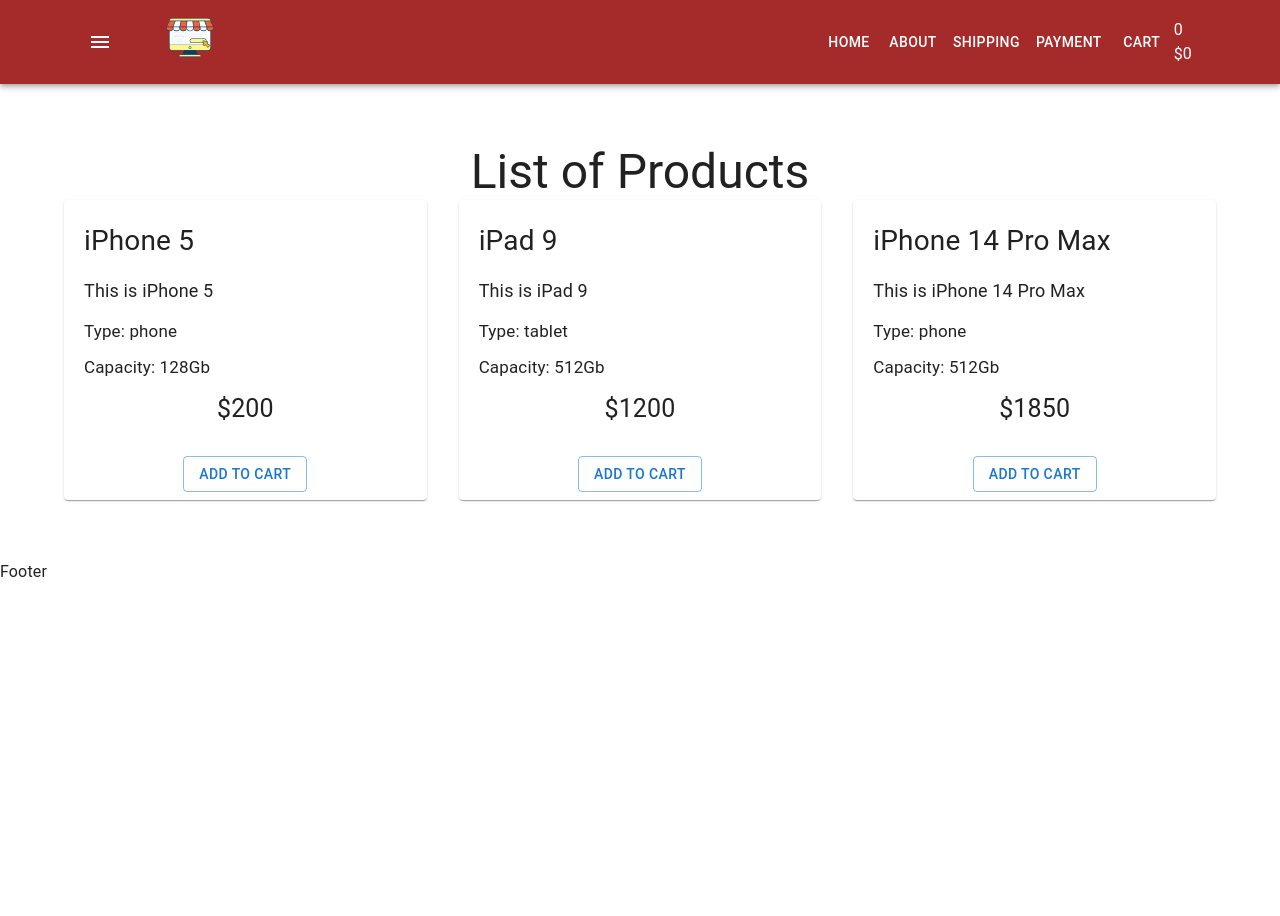
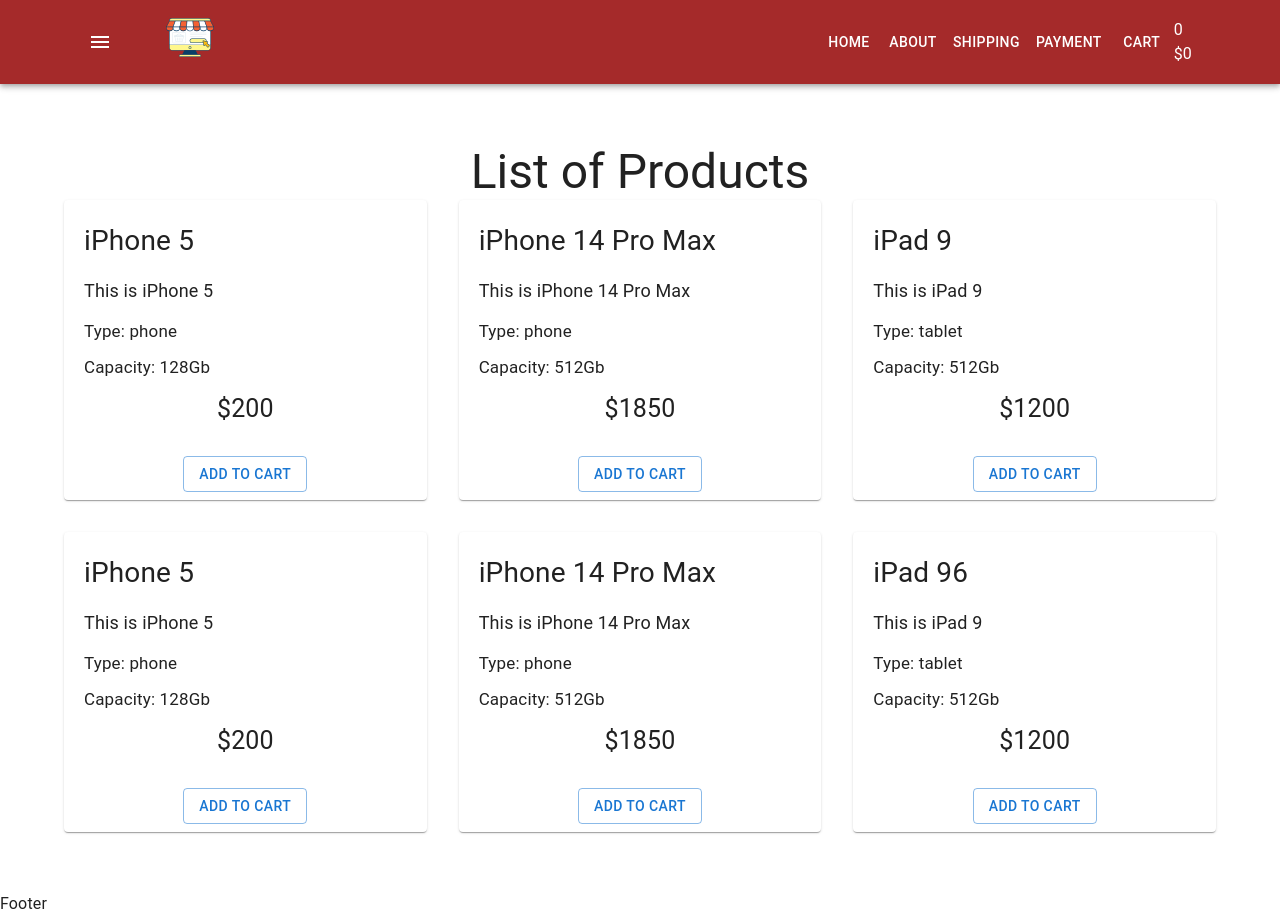
Before and after one commit to asteriab/react-shop-project, a React (Create React App) app: page / in a window 1280 px wide. Before the commit the page ends 800 px from the top, so only its background shows below. Built offline with nearby package versions, Linux system fonts and the light colour scheme.

Commit message:
added possibility to get data from array

```diff
--- a/src/components/Products/ProductsList.tsx
+++ b/src/components/Products/ProductsList.tsx
@@ -1,7 +1,9 @@
 import { Grid, Typography } from "@mui/material";
+import ProductsArray from "utils/ProductsArray";
 import ProductsListItem from "./ProductsListItem";
 
 type Props = {};
+
 const ProductsList = (props: Props) => {
   return (
     <>
@@ -9,33 +11,19 @@
         List of Products
       </Typography>
       <Grid container spacing={4}>
-        <Grid item xs={12} sm={6} md={4}>
-          <ProductsListItem
-            title="iPhone 5"
-            description="iPhone 5"
-            type="phone"
-            capacity={128}
-            price={200}
-          />
-        </Grid>
-        <Grid item xs={12} sm={6} md={4}>
-          <ProductsListItem
-            title="iPad 9"
-            description="iPad 9"
-            type="tablet"
-            capacity={512}
-            price={1200}
-          />
-        </Grid>
-        <Grid item xs={12} sm={6} md={4}>
-          <ProductsListItem
-            title="iPhone 14 Pro Max"
-            description="iPhone 14 Pro Max"
-            type="phone"
-            capacity={512}
-            price={1850}
-          />
-        </Grid>
+        {ProductsArray.map(function (product) {
+          return (
+            <Grid item xs={12} sm={6} md={4}>
+              <ProductsListItem
+                title={product.title}
+                description={product.description}
+                type={product.type}
+                capacity={product.capacity}
+                price={product.price}
+              />
+            </Grid>
+          );
+        })}
       </Grid>
     </>
   );
--- /dev/null
+++ b/src/utils/ProductsArray.ts
@@ -0,0 +1,54 @@
+type Product = {
+  title: string;
+  description: string;
+  type: string;
+  capacity: number;
+  price: number;
+};
+
+const ProductsArray: Product[] = [
+  {
+    title: "iPhone 5",
+    description: "iPhone 5",
+    type: "phone",
+    capacity: 128,
+    price: 200,
+  },
+  {
+    title: "iPhone 14 Pro Max",
+    description: "iPhone 14 Pro Max",
+    type: "phone",
+    capacity: 512,
+    price: 1850,
+  },
+  {
+    title: "iPad 9",
+    description: "iPad 9",
+    type: "tablet",
+    capacity: 512,
+    price: 1200,
+  },
+  {
+    title: "iPhone 5",
+    description: "iPhone 5",
+    type: "phone",
+    capacity: 128,
+    price: 200,
+  },
+  {
+    title: "iPhone 14 Pro Max",
+    description: "iPhone 14 Pro Max",
+    type: "phone",
+    capacity: 512,
+    price: 1850,
+  },
+  {
+    title: "iPad 96",
+    description: "iPad 9",
+    type: "tablet",
+    capacity: 512,
+    price: 1200,
+  },
+];
+
+export default ProductsArray;
```
